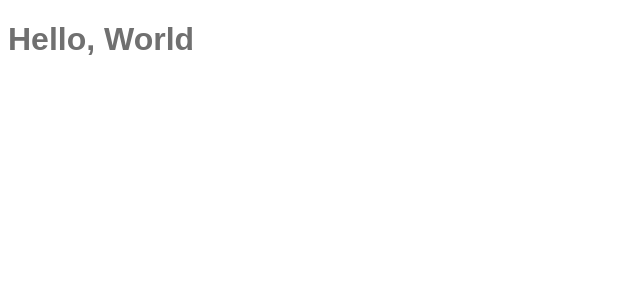
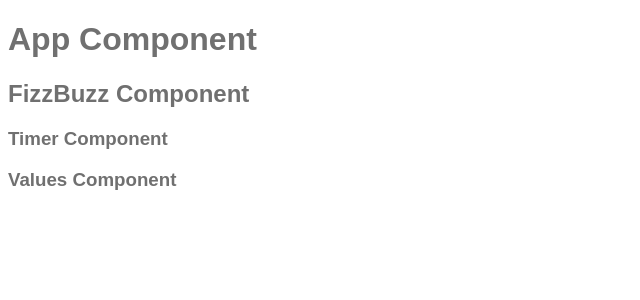
Before and after one commit to TangoYankee/fizzbuzztime, a React app: page / in a window 1280 px wide. Shown: the top 300 px of the page, without its empty margins (0-640 px from the left). Built offline with nearby package versions, Linux system fonts and the light colour scheme.

Commit message:
basic structure of key components

```diff
--- a/package.json
+++ b/package.json
@@ -2,7 +2,7 @@
   "name": "fizzbuzztimer",
   "version": "1.0.0",
   "description": "timer that dispays time passed, fizz, buzz, or fizzbuzz  ",
-  "main": "index.js",
+  "main": "src/index.tsx",
   "scripts": {
     "build": "webpack --mode=production",
     "watch": "webpack --mode=development --watch",
--- /dev/null
+++ b/src/components/App/index.tsx
@@ -0,0 +1,12 @@
+import * as React from 'react'
+
+import { FizzBuzz } from 'components/FizzBuzz'
+
+export const App: React.FunctionComponent = () => {
+    return (
+        <div>
+            <h1>App Component</h1>
+            <FizzBuzz />
+        </div>
+    )
+}
--- /dev/null
+++ b/src/components/FizzBuzz/Timer/index.tsx
@@ -0,0 +1,7 @@
+import * as React from 'react'
+
+export const Timer:React.FunctionComponent = () => {
+    return(
+        <h3>Timer Component</h3>
+    )
+}
--- /dev/null
+++ b/src/components/FizzBuzz/Values/index.tsx
@@ -0,0 +1,7 @@
+import * as React from 'react'
+
+export const Values: React.FunctionComponent = () => {
+    return(
+        <h3>Values Component</h3>
+    )
+}
--- /dev/null
+++ b/src/components/FizzBuzz/index.tsx
@@ -0,0 +1,14 @@
+import * as React from 'react'
+
+import { Timer } from 'components/FizzBuzz/Timer'
+import { Values} from 'components/FizzBuzz/Values'
+
+export const FizzBuzz: React.FunctionComponent = () => {
+    return (
+        <div>
+            <h2>FizzBuzz Component</h2>
+            <Timer />
+            <Values />
+        </div>
+    )
+}
--- a/src/index.tsx
+++ b/src/index.tsx
@@ -2,8 +2,9 @@ import * as React from 'react'
 import * as ReactDOM from 'react-dom'
 
 import 'index.css'
+import {App} from 'components/App'
 
 ReactDOM.render(
-  <h1>Hello, World</h1>,
+  <App />,
   document.getElementById('root')
 )
```
